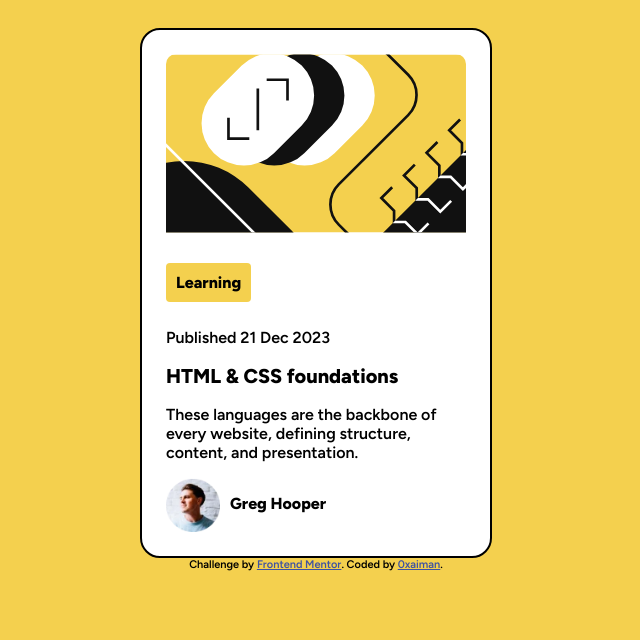
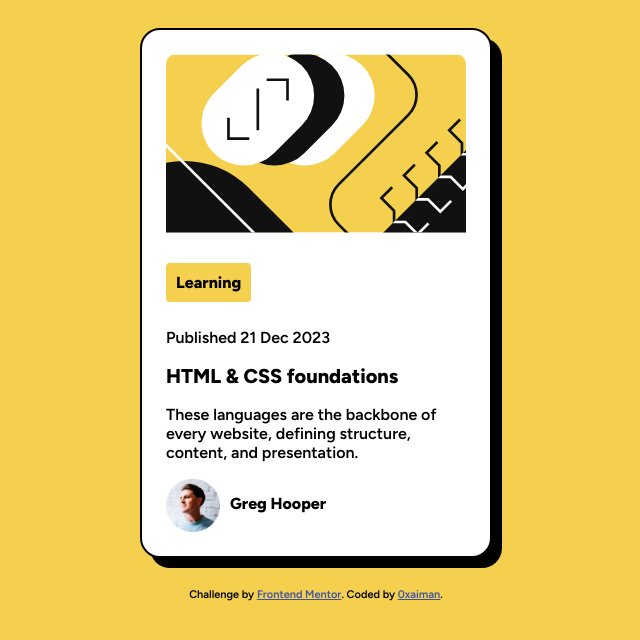
Before and after one commit to 0xaiman/Blog-preview-card, a plain HTML site: page index.html in a window 1280 px wide. Shown: the whole page, without its empty margins (324-964 px from the left). Drawn offline with Linux system fonts and the light colour scheme.

Commit message:
update card with shadow effect

```diff
--- a/css/styles.css
+++ b/css/styles.css
@@ -32,6 +32,8 @@ body{
     padding:24px;
     border-radius: 20px;
     border:2px solid black;
+
+    box-shadow: 10px 10px  rgb(0, 0, 0);
 }
 
 .preview{
@@ -81,6 +83,9 @@ body{
     padding:0 10px;
     font-weight: 800;;
 }
+.attribution{
+    padding-top: 30px;
+}
 
 
 @media screen and (min-width:1000px){
```
